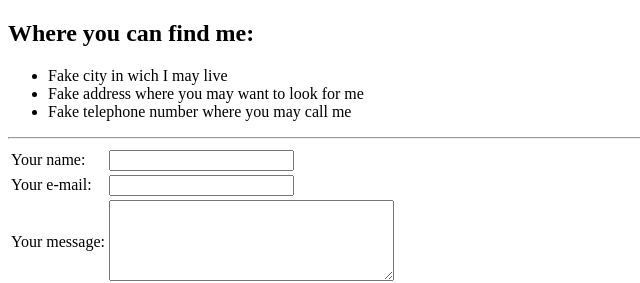
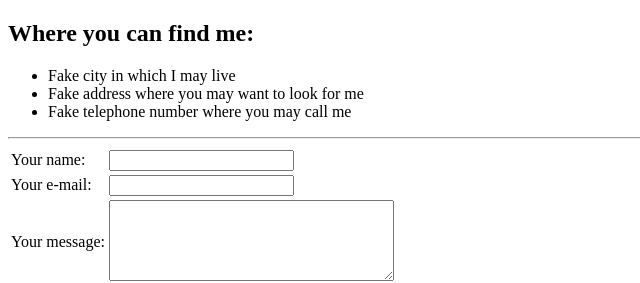
Before and after one commit to melissafaggi/Example-CV, a plain HTML site: page contact_me.html in a window 1280 px wide. Shown: the top 283 px of the page, 0-640 px from the left. Drawn offline with Linux system fonts and the light colour scheme.

Commit message:
Update contact_me.html

```diff
--- a/contact_me.html
+++ b/contact_me.html
@@ -7,7 +7,7 @@
 <body>
     <h2>Where you can find me:</h2>
     <ul>
-        <li>Fake city in wich I may live</li>
+        <li>Fake city in which I may live</li>
         <li>Fake address where you may want to look for me</li>
         <li>Fake telephone number where you may call me</li>
     </ul>
```
